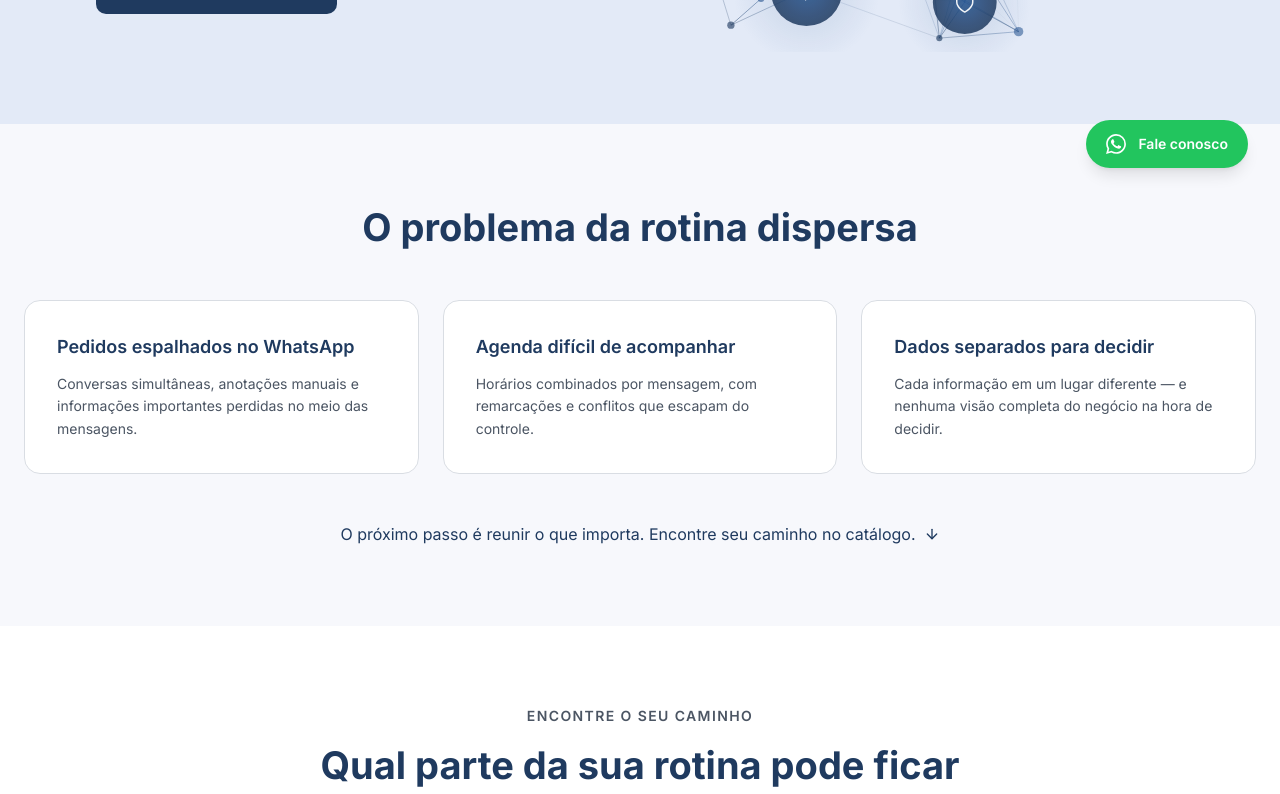
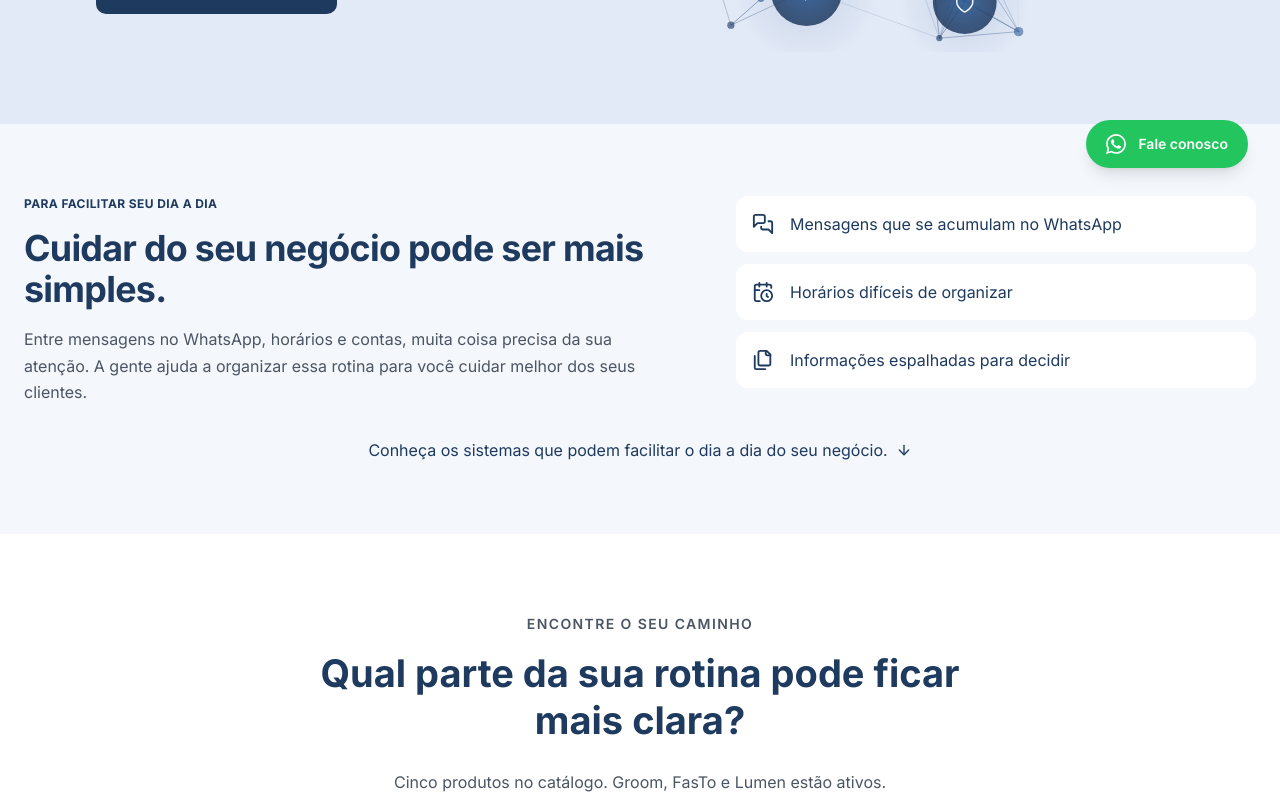
Before and after one commit to TechMinds-Group/Institucional_Landing_Page, a React (Vite) app: page / in a window 1280 px wide. Shown: the part 600-1394 px from the top of the page. Built offline with nearby package versions, Linux system fonts and the light colour scheme.

Commit message:
feat(RN-022-3): secao Problema fiel ao frame #111:12708 atualizado - copy nova (eyebrow/H2/body/situacoes/gancho), layout 2 colunas (intro + cards-row com icone), bg #F4F7FB; i18n x3

```diff
--- a/src/app/components/ProblemSection.tsx
+++ b/src/app/components/ProblemSection.tsx
@@ -1,47 +1,68 @@
+import { CalendarClock, Files, MessagesSquare } from "lucide-react";
 import { useI18n } from "../i18n/I18nContext";
 import { SectionHook } from "./SectionHook";
 import { SECTION_IDS } from "../constants/anchors";
 
+/** Ícones das situações — ordem do frame (#111:12708): messages-square · calendar-clock · files */
+const SITUATION_ICONS = [MessagesSquare, CalendarClock, Files];
+
 /**
- * Seção "O problema da rotina dispersa" do design B (RN-022-3):
- * três situações em cards (pedidos no WhatsApp, agenda, dados separados)
- * com entrada em cascata fade/slide-in (.motion-safe + delays —
- * styles/motion.css, desativada com prefers-reduced-motion) e gancho
- * final conduzindo ao Catálogo (RN-019). Destino do gancho do Hero.
+ * Seção "O problema da rotina dispersa" — frame #111:12708 (atualizado
+ * 13/10): layout de 2 colunas — introdução (eyebrow + H2 + body) à esquerda
+ * e lista de situações (cards-row com ícone) à direita — + gancho final
+ * conduzindo ao Catálogo (RN-019). Entrada em cascata (.motion-safe).
  */
 export function ProblemSection() {
   const { t } = useI18n();
 
   return (
-    <section id={SECTION_IDS.problema} className="bg-[#F7F8FC]">
-      <div className="max-w-7xl mx-auto px-6 py-16 md:py-20">
-        <div className="motion-safe max-w-2xl mx-auto text-center mb-12">
+    <section id={SECTION_IDS.problema} className="bg-[#F4F7FB]">
+      <div className="max-w-7xl mx-auto px-6 py-16 md:py-[72px]">
+        <div className="motion-safe flex flex-col lg:flex-row gap-10 lg:gap-16 items-start">
+          {/* Introdução — coluna esquerda */}
+          <div className="flex-1 min-w-0">
+            <p className="text-xs font-bold uppercase tracking-[0.0333em] text-[#1F3A5F] mb-4">
+              {t.problemB.eyebrow}
+            </p>
+            <div className="flex flex-col gap-4">
               <h2
-            className="font-bold text-[#1F3A5F] leading-tight"
-            style={{ fontSize: "clamp(26px, 3vw, 38px)" }}
+                className="font-bold text-[#1F3A5F] leading-[1.15] tracking-[-0.02em]"
+                style={{ fontSize: "clamp(28px, 2.8vw, 40px)" }}
               >
                 {t.problemB.title}
               </h2>
+              <p className="text-[#4B5563] leading-[1.65]">{t.problemB.body}</p>
+            </div>
           </div>
 
-        <div className="grid grid-cols-1 md:grid-cols-3 gap-6 mb-12">
-          {t.problemB.cards.map((card, i) => (
+          {/* Situações — coluna direita (cards-row com ícone) */}
+          <div className="flex-1 min-w-0 w-full lg:max-w-[520px] flex flex-col gap-3">
+            {t.problemB.situations.map((situation, i) => {
+              const Icon = SITUATION_ICONS[i] ?? MessagesSquare;
+              return (
                 <div
-              key={card.title}
+                  key={situation.title}
                   data-testid="problem-card"
-              className={`motion-safe motion-safe-delay-${i + 1} bg-white border border-[#D9DDE3] rounded-2xl p-8 text-center md:text-left`}
+                  className={`motion-safe motion-safe-delay-${(i % 3) + 1} bg-white rounded-xl p-4 flex items-center gap-4`}
                 >
-              <h3 className="font-semibold text-[#1F3A5F] text-lg mb-3">
-                {card.title}
-              </h3>
-              <p className="text-[#4B5563] leading-relaxed text-sm">
-                {card.description}
+                  <Icon
+                    className="w-[22px] h-[22px] shrink-0 text-[#1F3A5F]"
+                    aria-hidden="true"
+                  />
+                  <p className="text-base font-medium text-[#1F3A5F]">
+                    {situation.title}
                   </p>
                 </div>
-          ))}
+              );
+            })}
+          </div>
         </div>
 
-        <SectionHook text={t.problemB.hook} targetId={SECTION_IDS.catalogo} />
+        <SectionHook
+          text={t.problemB.hook}
+          targetId={SECTION_IDS.catalogo}
+          className="mt-8"
+        />
       </div>
     </section>
   );
--- a/src/app/i18n/translations.ts
+++ b/src/app/i18n/translations.ts
@@ -293,10 +293,11 @@ export interface Translations {
     ctaAid: string;
   };
   problemB: {
+    eyebrow: string;
     title: string;
-    cards: {
+    body: string;
+    situations: {
       title: string;
-      description: string;
     }[];
     hook: string;
   };
@@ -458,22 +459,15 @@ export const translations: Record<Language, Translations> = {
       ctaAid: 'Veja como podemos ajudar'
     },
     problemB: {
-      title: 'O problema da rotina dispersa',
-      cards: [
-        {
-          title: 'Pedidos espalhados no WhatsApp',
-          description: 'Conversas simultâneas, anotações manuais e informações importantes perdidas no meio das mensagens.'
-        },
-        {
-          title: 'Agenda difícil de acompanhar',
-          description: 'Horários combinados por mensagem, com remarcações e conflitos que escapam do controle.'
-        },
-        {
-          title: 'Dados separados para decidir',
-          description: 'Cada informação em um lugar diferente — e nenhuma visão completa do negócio na hora de decidir.'
-        }
+      eyebrow: 'Para facilitar seu dia a dia',
+      title: 'Cuidar do seu negócio pode ser mais simples.',
+      body: 'Entre mensagens no WhatsApp, horários e contas, muita coisa precisa da sua atenção. A gente ajuda a organizar essa rotina para você cuidar melhor dos seus clientes.',
+      situations: [
+        { title: 'Mensagens que se acumulam no WhatsApp' },
+        { title: 'Horários difíceis de organizar' },
+        { title: 'Informações espalhadas para decidir' }
       ],
-      hook: 'O próximo passo é reunir o que importa. Encontre seu caminho no catálogo.'
+      hook: 'Conheça os sistemas que podem facilitar o dia a dia do seu negócio.'
     },
     catalogB: {
       eyebrow: 'Encontre o seu caminho',
@@ -1332,22 +1326,15 @@ export const translations: Record<Language, Translations> = {
       ctaAid: 'See how we can help'
     },
     problemB: {
-      title: 'The problem of the scattered routine',
-      cards: [
-        {
-          title: 'Orders scattered across WhatsApp',
-          description: 'Simultaneous chats, manual notes and important information lost in the middle of messages.'
-        },
-        {
-          title: 'A schedule that is hard to follow',
-          description: 'Appointments arranged by message, with reschedules and conflicts slipping out of control.'
-        },
-        {
-          title: 'Data separated when deciding',
-          description: 'Each piece of information in a different place — and no complete view of the business when making decisions.'
-        }
+      eyebrow: 'To make your day-to-day easier',
+      title: 'Taking care of your business can be simpler.',
+      body: 'Between WhatsApp messages, schedules and payments, a lot needs your attention. We help you organize that routine so you can take better care of your clients.',
+      situations: [
+        { title: 'WhatsApp messages piling up' },
+        { title: 'Schedules that are hard to organize' },
+        { title: 'Scattered information when making decisions' }
       ],
-      hook: 'The next step is bringing what matters together. Find your path in the catalog.'
+      hook: 'Discover the systems that can make your business day-to-day easier.'
     },
     catalogB: {
       eyebrow: 'Find your path',
@@ -2207,22 +2194,15 @@ export const translations: Record<Language, Translations> = {
       ctaAid: 'Mira cómo podemos ayudarte'
     },
     problemB: {
-      title: 'El problema de la rutina dispersa',
-      cards: [
-        {
-          title: 'Pedidos dispersos en WhatsApp',
-          description: 'Conversas simultáneas, anotaciones manuales e información importante perdida entre los mensajes.'
-        },
-        {
-          title: 'Agenda difícil de seguir',
-          description: 'Horarios combinados por mensaje, con reprogramaciones y conflictos que se escapan del control.'
-        },
-        {
-          title: 'Datos separados al decidir',
-          description: 'Cada información en un lugar distinto — y ninguna visión completa del negocio al momento de decidir.'
-        }
+      eyebrow: 'Para facilitar tu día a día',
+      title: 'Cuidar de tu negocio puede ser más simple.',
+      body: 'Entre mensajes de WhatsApp, horarios y cuentas, muchas cosas necesitan tu atención. Te ayudamos a organizar esa rutina para que cuides mejor de tus clientes.',
+      situations: [
+        { title: 'Mensajes que se acumulan en WhatsApp' },
+        { title: 'Horarios difíciles de organizar' },
+        { title: 'Información esparcida para decidir' }
       ],
-      hook: 'El próximo paso es reunir lo que importa. Encuentra tu camino en el catálogo.'
+      hook: 'Conoce los sistemas que pueden facilitar el día a día de tu negocio.'
     },
     catalogB: {
       eyebrow: 'Encuentra tu camino',
```
Also changed, not shown: 1 other file (tests, documents, lock files or other folders). Lines whose indentation alone changed are shown as unchanged.
